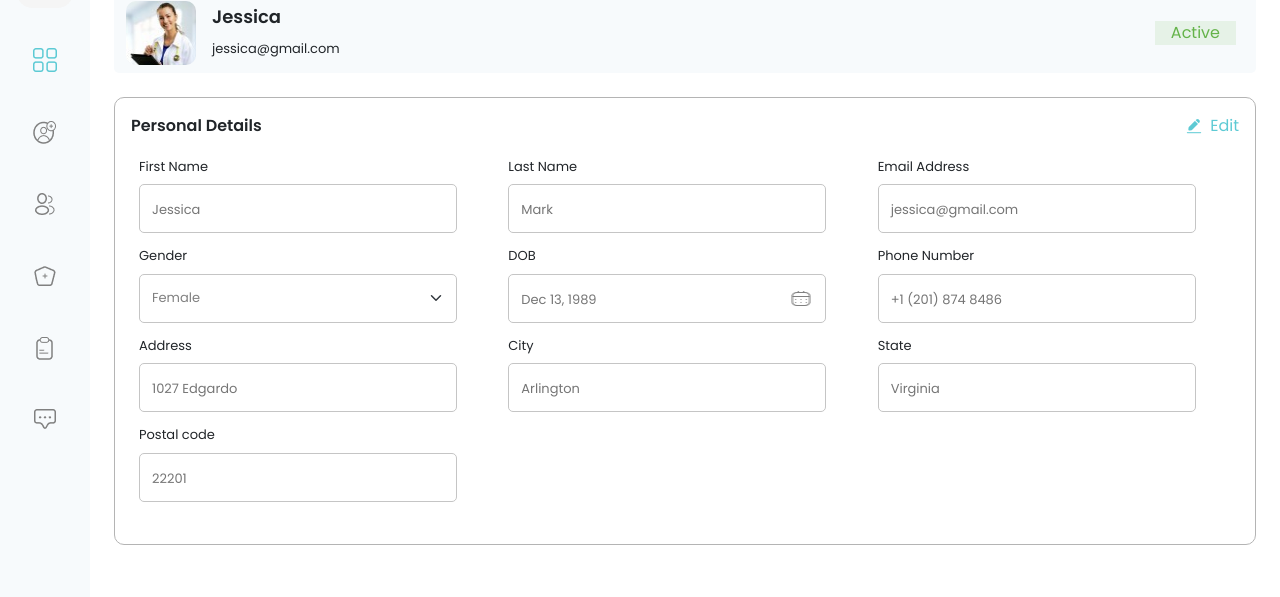
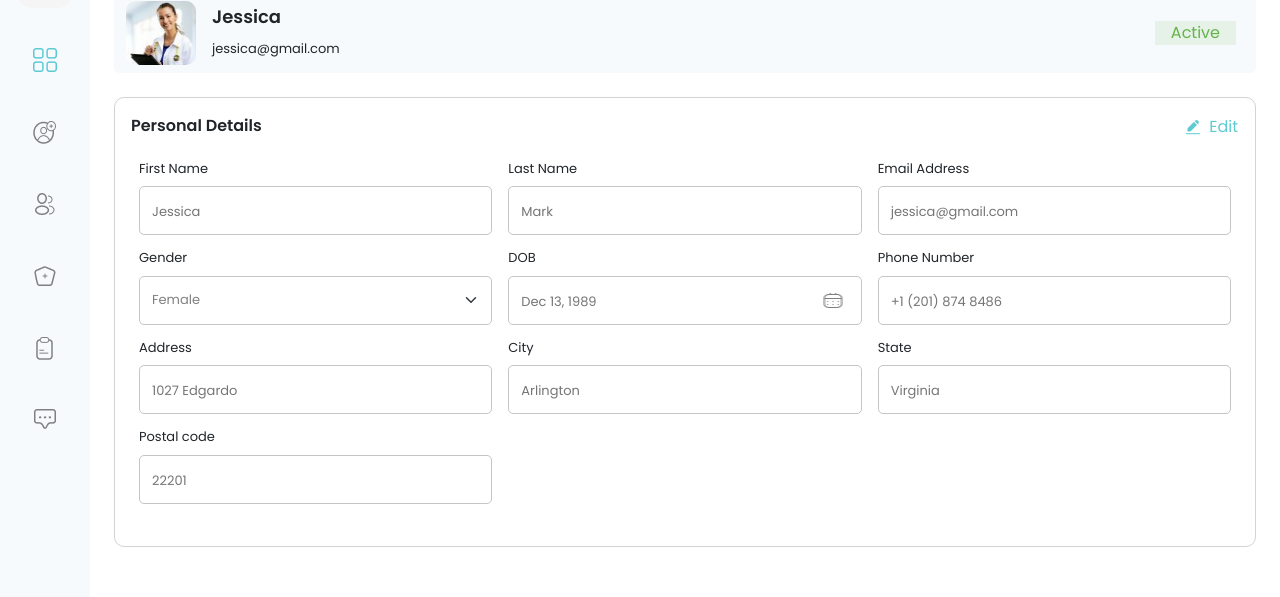
Before and after one commit to KesavanSaravanan13/health-care, a React (Create React App) app: page / in a window 1280 px wide. Shown: the part 150-747 px from the top of the page. Built offline with nearby package versions, Linux system fonts and the light colour scheme.

Commit message:
changes in width

```diff
--- a/src/Components/Column/Forms/Forms.css
+++ b/src/Components/Column/Forms/Forms.css
@@ -23,7 +23,7 @@ option , select{
 div.gdiv , select{
     border: 1px solid rgb(197, 197, 197) !important;
     border-radius: 5px !important;
-    width: 90% !important;
+    /* width: 90% !important; */
     height: 85% !important;
 }
 
@@ -38,3 +38,6 @@ div.edit{
 div.pDetails{
     font-weight: 600 !important;
 }
+.editBtn{
+    width: 70px !important;
+}
--- a/src/Components/Column/Forms/Forms.js
+++ b/src/Components/Column/Forms/Forms.js
@@ -10,30 +10,32 @@ const Forms = () => {
                 <div className='row m-0 p-0'>
                     <div className='col-8 m-0 p-0 flex-grow-1 pDetails'>Personal Details</div>
                     <div className='col-4 m-0 p-0 text-end'>
-                        <div className='row m-0 p-0 justify-content-end'>
-                            <div className='col-1 m-0 p-0 px-2 edit'><img src={edit} className='m-0 p-0'></img></div>
-                            <div className='col-1 m-0 p-0 edit'>Edit</div>
-                        </div>
+                        <button className='m-0 p-0 btn editBtn'>
+                            <div className='row m-0 p-0 justify-content-end'>
+                                <div className='col-1 m-0 p-0 px-2 edit'><img src={edit} className='m-0 p-0'></img></div>
+                                <div className='col-1 m-0 p-0 edit'>Edit</div>
+                            </div>
+                        </button>
                     </div>
                 </div>
                 <div className='row m-0 p-0'>
                     <div className='col-12 col-md-4 col-lg-4 m-0 p-2 py-3'>
                         <label className='col-12 m-0 p-0 pb-2'>First Name</label>
-                        <input type=" text" className='col-12 m-0 p-0' placeholder='Jessica'></input>
+                        <input type=" text" className='col-12 m-0 p-0 w-100' placeholder='Jessica'></input>
                     </div>
                     <div className='col-12 col-md-4 col-lg-4 m-0 p-2 py-3'>
                         <label className='col-12 m-0 p-0 pb-2'>Last Name</label>
-                        <input type=" text " className='col-12 m-0 p-0' placeholder='Mark'></input>
+                        <input type=" text " className='col-12 m-0 p-0 w-100' placeholder='Mark'></input>
                     </div>
                     <div className='col-12 col-md-4 col-lg-4 m-0 p-2 py-3'>
                         <label className='col-12 m-0 p-0 pb-2'>Email Address</label>
-                        <input type="email" className='col-12 m-0 p-0' placeholder='jessica@gmail.com'></input>
+                        <input type="email" className='col-12 m-0 p-0 w-100' placeholder='jessica@gmail.com'></input>
                     </div>
                 </div>
                 <div className='row m-0 p-0'>
                     <div className='col-12 col-md-4 col-lg-4 m-0 p-2 py-3'>
                         <label className='col-12 m-0 p-0 pb-2'>Gender</label>
-                        <select className='form-select m-0 col-12 m-0 gdiv d-flex align-items-center'>
+                        <select className='form-select m-0 col-12 m-0 gdiv d-flex align-items-center w-100'>
                             <option value="Male">Male</option>
                             <option value="Female" selected>Female</option>
                             <option value="Others">Other</option>
@@ -42,7 +44,7 @@ const Forms = () => {
                     <div className='col-12 col-md-4 col-lg-4 m-0 p-2 py-3'>
                         <label className='col-12 m-0 p-0 pb-2'>DOB</label>
                         <div className='col-12 m-0 p-0 gdiv d-flex align-items-center'>
-                            <div className='row m-0 p-0 flex-fill justify-content-between'>
+                            <div className='row m-0 p-0 flex-fill justify-content-between w-100'>
                                 <input type=" text" className=' m-0 p-0 gender' placeholder='Dec 13, 1989'></input>
                                 <div className='col-1 m-0 p-0 me-2'>
                                     <img src={dob} class=" m-0 p-0"
@@ -53,27 +55,27 @@ const Forms = () => {
                     </div>
                     <div className='col-12 col-md-4 col-lg-4 m-0 p-2 py-3'>
                         <label className='col-12 m-0 p-0 pb-2'>Phone Number</label>
-                        <input type="number" className='col-12 m-0 p-0' placeholder='+1 (201) 874 8486'></input>
+                        <input type="number" className='col-12 m-0 p-0 w-100' placeholder='+1 (201) 874 8486'></input>
                     </div>
                 </div>
                 <div className='row m-0 p-0'>
                     <div className='col-12 col-md-4 col-lg-4 m-0 p-2 py-3'>
                         <label className='col-12 m-0 p-0 pb-2'>Address</label>
-                        <input type=" text" className='col-12 m-0 p-0' placeholder='1027 Edgardo'></input>
+                        <input type=" text" className='col-12 m-0 p-0 w-100' placeholder='1027 Edgardo'></input>
                     </div>
                     <div className='col-12 col-md-4 col-lg-4 m-0 p-2 py-3'>
                         <label className='col-12 m-0 p-0 pb-2'>City</label>
-                        <input type=" text" className='col-12 m-0 p-0' placeholder='Arlington'></input>
+                        <input type=" text" className='col-12 m-0 p-0 w-100' placeholder='Arlington'></input>
                     </div>
                     <div className='col-12 col-md-4 col-lg-4 m-0 p-2 py-3'>
                         <label className='col-12 m-0 p-0 pb-2'>State</label>
-                        <input type=" text" className='col-12 m-0 p-0' placeholder='Virginia'></input>
+                        <input type=" text" className='col-12 m-0 p-0 w-100' placeholder='Virginia'></input>
                     </div>
                 </div>
                 <div className='row m-0 p-0'>
                     <div className='col-12 col-md-4 col-lg-4 m-0 p-2 py-3'>
                         <label className='col-12 m-0 p-0 pb-2'>Postal code</label>
-                        <input type=" text" className='col-12 m-0 p-0' placeholder='22201'></input>
+                        <input type=" text" className='col-12 m-0 p-0 w-100' placeholder='22201'></input>
                     </div>
                 </div>
             </forms>
--- a/src/Components/Column/MainColumn/MainColumn.css
+++ b/src/Components/Column/MainColumn/MainColumn.css
@@ -10,6 +10,6 @@
     height: 50px !important;
 }
 .fourthrow{
-    border: 1px solid rgb(180, 180, 180);
+    border: 1px solid rgb(211, 211, 211);
     border-radius: 10px;
 }
```
